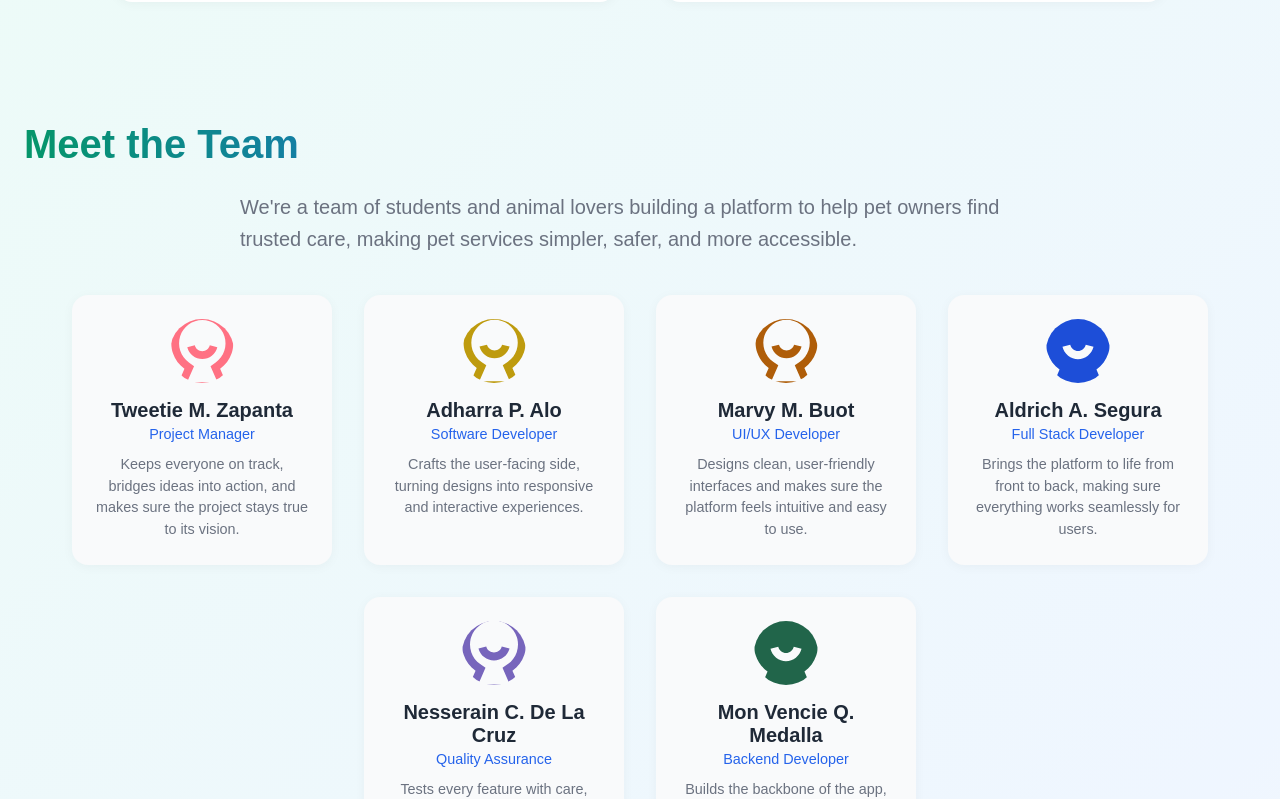
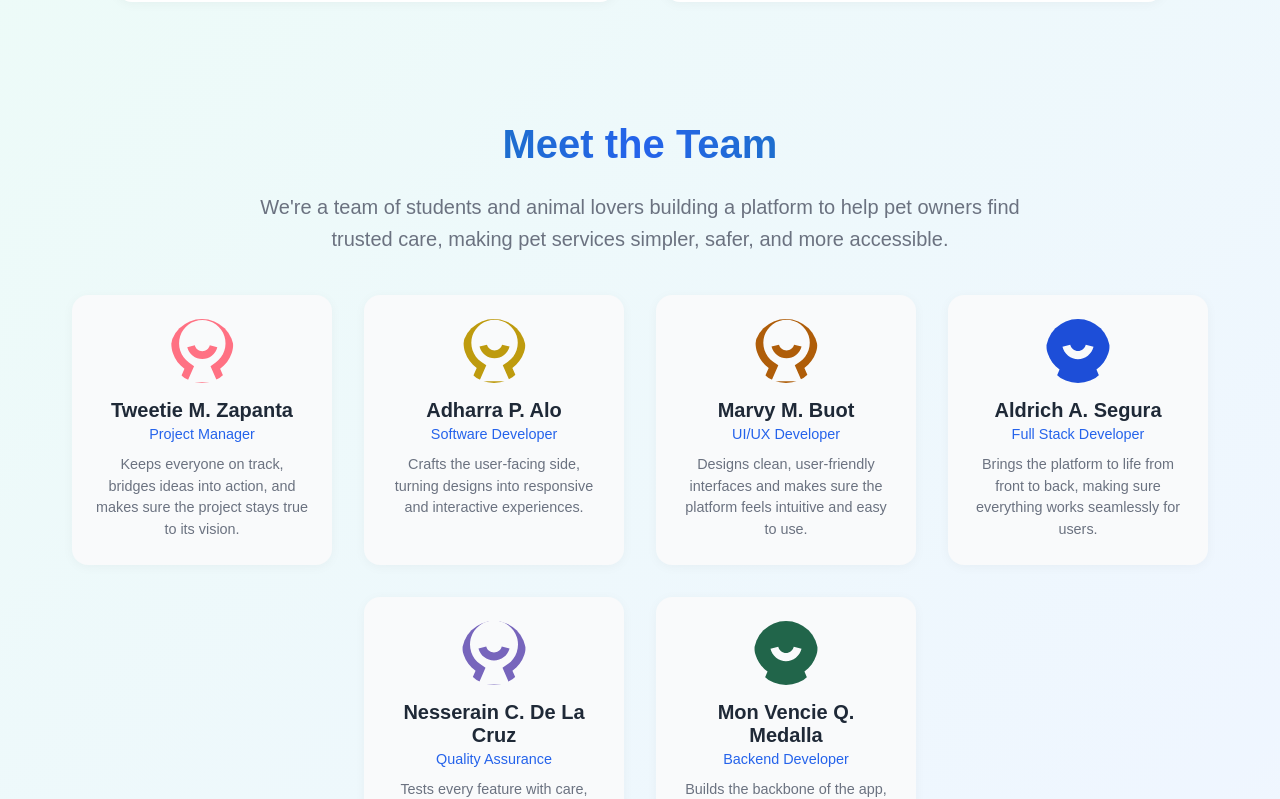
Before and after one commit to MVM18/FurMaps, a React (Create React App) app: page /AboutPage in a window 1280 px wide. Shown: the part 885-1684 px from the top of the page. Built offline with nearby package versions, Linux system fonts and the light colour scheme.

Commit message:
UI CLEAN

```diff
--- a/src/pages/WAboutPage.module.css
+++ b/src/pages/WAboutPage.module.css
@@ -113,6 +113,7 @@
   -webkit-background-clip: text;
   background-clip: text;
   color: transparent;
+  text-align: center;
 }
 
 .sectionDescription {
@@ -235,6 +236,7 @@
   color: var(--gray);
   max-width: 800px;
   margin: 0 auto 40px;
+  text-align: center;
 }
 
 .teamGrid {
```
